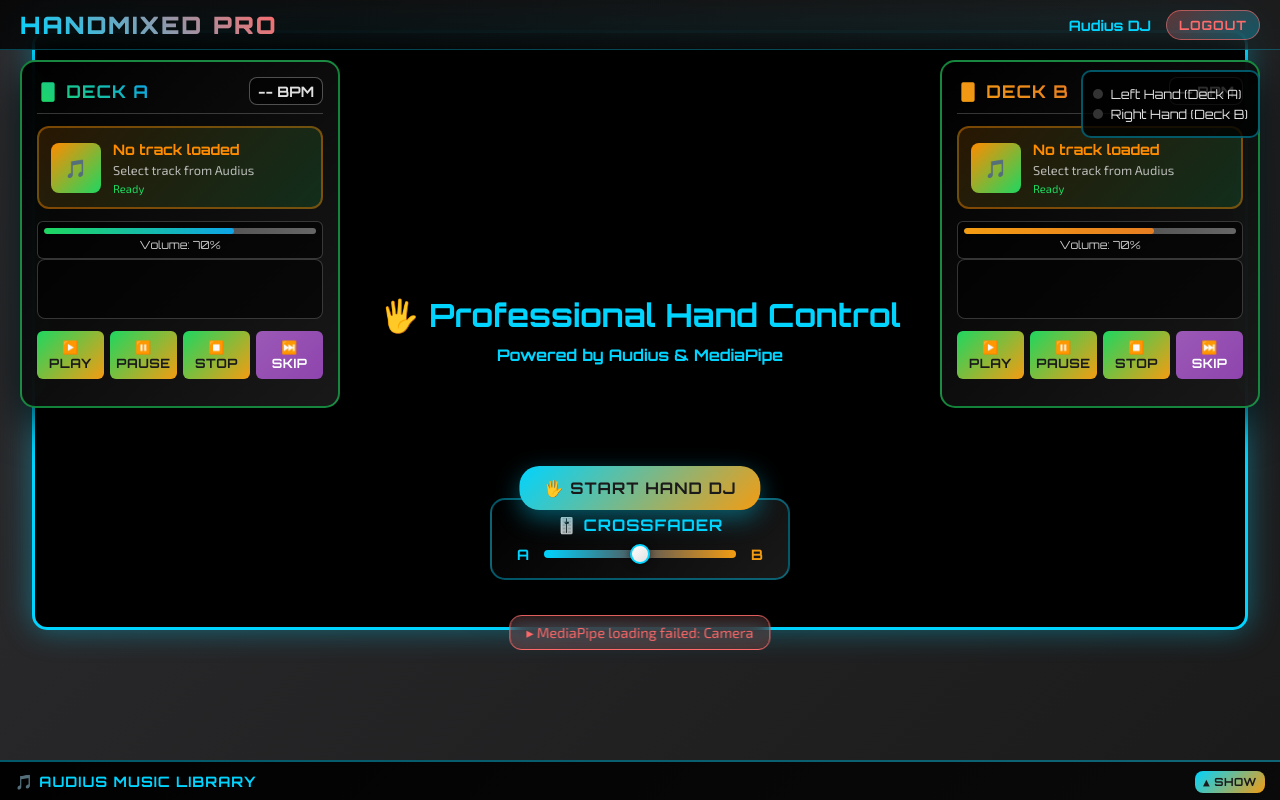
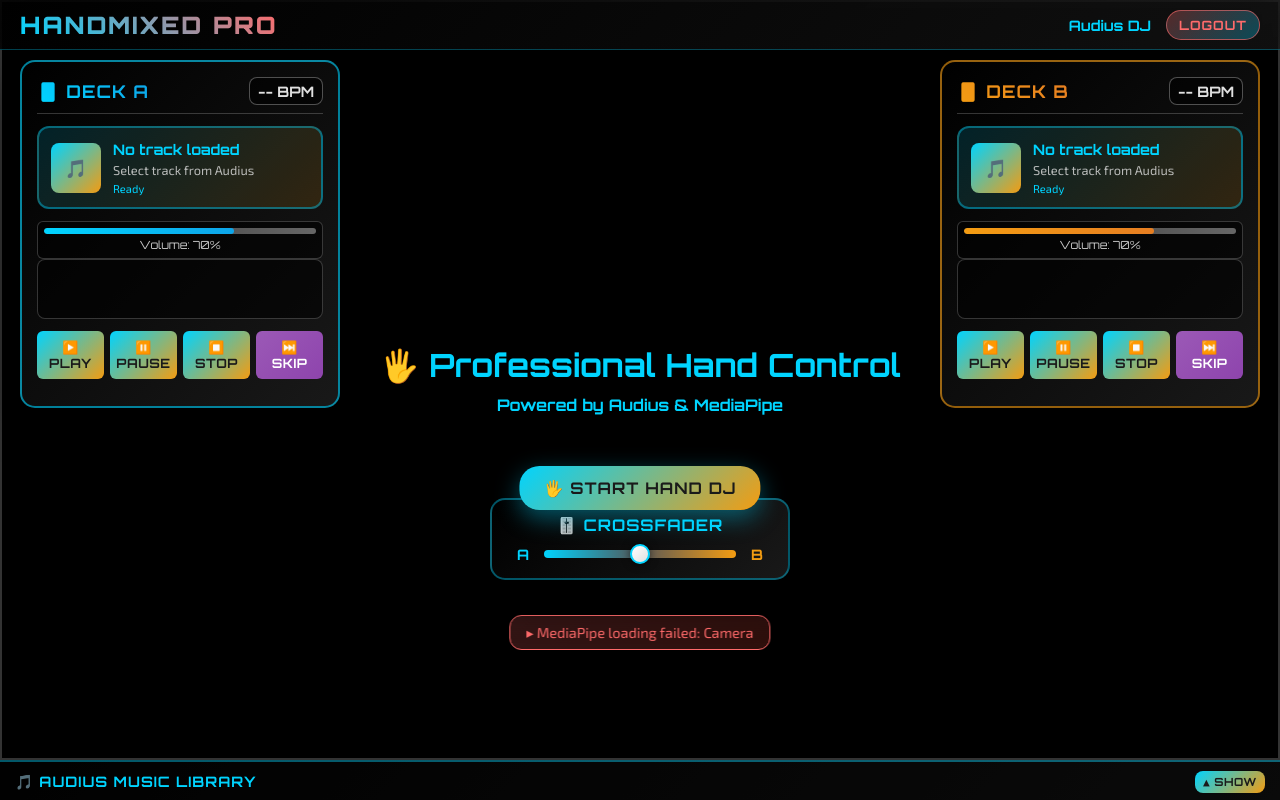
Before and after one commit to andeerewOnGitHub/handMixed, a Django app: page / in a window 1280 px wide. Run offline with Django 4.2, Linux system fonts and the light colour scheme; some libraries are stand-ins or nearby versions.

Commit message:
starting work on hand detection controls

```diff
--- a/static/css/base.css
+++ b/static/css/base.css
@@ -26,15 +26,16 @@
 /* Hand Control Animations */
 @keyframes handPulse {
     0%, 100% {
-        box-shadow: 0 0 30px rgba(30, 215, 96, 0.8);
+        box-shadow: 0 0 30px rgba(0, 212, 255, 0.8);  /* BLUE glow */
         transform: scale(1);
     }
     50% {
-        box-shadow: 0 0 50px rgba(30, 215, 96, 1.0);
+        box-shadow: 0 0 50px rgba(0, 212, 255, 1.0);  /* BRIGHT BLUE glow */
         transform: scale(1.02);
     }
 }
 
+/* Hand Control Animations - Removed pulsing */
 /* Deck A (Left) - Blue when hand detected */
 @keyframes deckAPulse {
     0%, 100% { border-color: rgba(0, 212, 255, 0.8); }   /* BLUE */
@@ -58,6 +59,6 @@
 }
 
 ::-webkit-scrollbar-thumb {
-    background: linear-gradient(135deg, #1ed760, #f39c12);
+    background: linear-gradient(135deg, #00d4ff, #f39c12);  /* BLUE to ORANGE gradient */
     border-radius: 3px;
 }
--- a/static/css/decks.css
+++ b/static/css/decks.css
@@ -1,4 +1,4 @@
-/* Deck Overlays */
+/* Deck Overlays - Updated with Blue for Deck A */
 .deck-overlay {
     position: absolute;
     top: 60px;
@@ -7,7 +7,7 @@
     backdrop-filter: blur(20px);
     border-radius: 15px;
     padding: 15px;
-    border: 2px solid rgba(30, 215, 96, 0.4);  /* GREEN default border */
+    border: 2px solid rgba(0, 212, 255, 0.4);  /* BLUE default border */
     box-shadow: 0 15px 40px rgba(0, 0, 0, 0.8);
     z-index: 100;
     transition: all 0.3s ease;
@@ -15,12 +15,12 @@
 
 .deck-overlay.left {
     left: 20px;
-    border-color: rgba(30, 215, 96, 0.6);  /* GREEN default for Deck A */
+    border-color: rgba(0, 212, 255, 0.6);  /* BLUE default for Deck A */
 }
 
 .deck-overlay.right {
     right: 20px;
-    border-color: rgba(30, 215, 96, 0.6);  /* GREEN default for Deck B */
+    border-color: rgba(243, 156, 18, 0.6);  /* ORANGE default for Deck B */
 }
 
 /* When hand is detected */
@@ -52,13 +52,13 @@
 }
 
 .deck-overlay.left .deck-title {
-    background: linear-gradient(45deg, #1ed760, #0ea5e9);
+    background: linear-gradient(45deg, #00d4ff, #0ea5e9);  /* BLUE gradient for Deck A */
     -webkit-background-clip: text;
     -webkit-text-fill-color: transparent;
 }
 
 .deck-overlay.right .deck-title {
-    background: linear-gradient(45deg, #f39c12, #e67e22);
+    background: linear-gradient(45deg, #f39c12, #e67e22);  /* ORANGE gradient for Deck B */
     -webkit-background-clip: text;
     -webkit-text-fill-color: transparent;
 }
@@ -96,11 +96,11 @@
 }
 
 .deck-overlay.left .deck-volume-fill {
-    background: linear-gradient(90deg, #1ed760, #0ea5e9);
+    background: linear-gradient(90deg, #00d4ff, #0ea5e9);  /* BLUE gradient for Deck A */
 }
 
 .deck-overlay.right .deck-volume-fill {
-    background: linear-gradient(90deg, #f39c12, #e67e22);
+    background: linear-gradient(90deg, #f39c12, #e67e22);  /* ORANGE gradient for Deck B */
 }
 
 .deck-volume-text {
@@ -113,8 +113,8 @@
 
 /* Track Display */
 .deck-track-display {
-    background: linear-gradient(135deg, rgba(255, 140, 0, 0.15), rgba(30, 215, 96, 0.15));
-    border: 2px solid rgba(255, 140, 0, 0.4);
+    background: linear-gradient(135deg, rgba(0, 212, 255, 0.15), rgba(243, 156, 18, 0.15));  /* BLUE/ORANGE mix */
+    border: 2px solid rgba(0, 212, 255, 0.4);  /* BLUE border */
     border-radius: 12px;
     padding: 12px;
     margin-bottom: 12px;
@@ -127,26 +127,26 @@
 }
 
 .deck-track-display:hover {
-    border-color: #ff8c00;
-    background: linear-gradient(135deg, rgba(255, 140, 0, 0.25), rgba(30, 215, 96, 0.25));
+    border-color: #00d4ff;  /* BLUE hover for both decks */
+    background: linear-gradient(135deg, rgba(0, 212, 255, 0.25), rgba(243, 156, 18, 0.25));
     transform: translateY(-2px);
 }
 
 .deck-track-display.loaded {
-    border-color: #ff8c00;
-    background: linear-gradient(135deg, rgba(255, 140, 0, 0.3), rgba(30, 215, 96, 0.3));
+    border-color: #00d4ff;  /* BLUE when loaded */
+    background: linear-gradient(135deg, rgba(0, 212, 255, 0.3), rgba(243, 156, 18, 0.3));
 }
 
 .deck-track-display.auto-loaded {
     border-color: #9b59b6;
-    background: linear-gradient(135deg, rgba(155, 89, 182, 0.3), rgba(30, 215, 96, 0.3));
+    background: linear-gradient(135deg, rgba(155, 89, 182, 0.3), rgba(0, 212, 255, 0.3));
 }
 
 .deck-track-artwork {
     width: 50px;
     height: 50px;
     border-radius: 8px;
-    background: linear-gradient(135deg, #ff8c00, #1ed760);
+    background: linear-gradient(135deg, #00d4ff, #f39c12);  /* BLUE to ORANGE gradient */
     display: flex;
     align-items: center;
     justify-content: center;
@@ -171,7 +171,7 @@
 .deck-track-name {
     font-size: 0.9rem;
     font-weight: 600;
-    color: #ff8c00;
+    color: #00d4ff;  /* BLUE text for track names */
     margin-bottom: 4px;
     font-family: 'Orbitron', monospace;
     white-space: nowrap;
@@ -191,7 +191,7 @@
 
 .deck-track-status {
     font-size: 0.7rem;
-    color: #1ed760;
+    color: #00d4ff;  /* BLUE status text */
 }
 
 /* Waveform Container */
@@ -220,7 +220,7 @@
 }
 
 .deck-btn, .control-btn {
-    background: linear-gradient(135deg, #1ed760, #f39c12);
+    background: linear-gradient(135deg, #00d4ff, #f39c12);  /* BLUE to ORANGE gradient */
     border: none;
     padding: 8px 6px;
     border-radius: 6px;
@@ -236,7 +236,7 @@
 
 .deck-btn:hover, .control-btn:hover {
     transform: translateY(-1px);
-    box-shadow: 0 4px 12px rgba(30, 215, 96, 0.3);
+    box-shadow: 0 4px 12px rgba(0, 212, 255, 0.3);  /* BLUE glow */
 }
 
 .deck-btn:disabled {
--- a/static/css/video.css
+++ b/static/css/video.css
@@ -7,39 +7,46 @@
     flex-direction: column;
 }
 
-/* Video Area */
+/* Video Area - Updated to fill more space */
 .video-main-area {
     position: relative;
     width: 100vw;
-    height: calc(100vh - var(--hub-height, 140px));
+    height: calc(100vh - 40px); /* Always account for collapsed hub (40px) */
     display: flex;
     align-items: center;
     justify-content: center;
     transition: height 0.3s cubic-bezier(0.4, 0, 0.2, 1);
+    background: #000;
+}
+
+/* When hub is expanded, adjust video area */
+.music-hub:not(.collapsed) ~ .main-container .video-main-area,
+.main-container:has(.music-hub:not(.collapsed)) .video-main-area {
+    height: calc(100vh - var(--hub-height, 300px));
 }
 
 .video-container {
     position: relative;
-    width: 95vw;
-    height: calc(100% - 60px);
+    width: 100vw;
+    height: 100%;
     background: #000;
-    border-radius: 15px;
-    border: 3px solid #00d4ff;
+    border: 2px solid #333;
     overflow: hidden;
-    box-shadow: 0 0 30px rgba(0, 212, 255, 0.4);
-    transition: all 0.3s ease;
+    box-shadow: inset 0 0 20px rgba(0, 0, 0, 0.8);
 }
 
 .video-container.hand-tracking {
-    animation: handPulse 2s ease-in-out infinite;
+    border-color: #00d4ff;
+    box-shadow: inset 0 0 20px rgba(0, 0, 0, 0.8), 0 0 10px rgba(0, 212, 255, 0.3);
 }
 
 #video {
     width: 100%;
     height: 100%;
     object-fit: cover;
-    border-radius: 12px;
     display: none;
+    /* Flip the video horizontally to un-mirror it */
+    transform: scaleX(-1);
 }
 
 #canvas {
@@ -48,9 +55,10 @@
     left: 0;
     width: 100%;
     height: 100%;
-    border-radius: 12px;
     pointer-events: none;
     z-index: 10;
+    /* Also flip the canvas to match the video */
+    transform: scaleX(-1);
 }
 
 .video-placeholder {
@@ -103,31 +111,5 @@
 .hand-status.controlling {
     background: #00d4ff;
     box-shadow: 0 0 15px #00d4ff;
-    animation: handPulse 1s ease-in-out infinite;
+    animation: none; /* Remove any pulsing */
 }
-
-
-/* Add this CSS to static/css/video.css to fix the camera mirroring */
-
-#video {
-    width: 100%;
-    height: 100%;
-    object-fit: cover;
-    border-radius: 12px;
-    display: none;
-    /* Flip the video horizontally to un-mirror it */
-    transform: scaleX(-1);
-}
-
-#canvas {
-    position: absolute;
-    top: 0;
-    left: 0;
-    width: 100%;
-    height: 100%;
-    border-radius: 12px;
-    pointer-events: none;
-    z-index: 10;
-    /* Also flip the canvas to match the video */
-    transform: scaleX(-1);
-}
--- a/templates/handmixed_auth/studio.html
+++ b/templates/handmixed_auth/studio.html
@@ -49,17 +49,7 @@
             </div>
         </div>
 
-        <!-- Hand Detection Indicators -->
-            <div class="hand-indicators" id="handIndicators">
-                <div class="hand-indicator">
-                    <div class="hand-status" id="leftHandStatus"></div>
-                    <span>Left Hand (Deck A)</span>  <!-- Fixed: was "Right Hand (Deck A)" -->
-                </div>
-                <div class="hand-indicator">
-                    <div class="hand-status" id="rightHandStatus"></div>
-                    <span>Right Hand (Deck B)</span>  <!-- Fixed: was "Left Hand (Deck B)" -->
-                </div>
-            </div>
+
 
         <!-- Left Deck A -->
         <div class="deck-overlay left" id="deckAOverlay">
```
